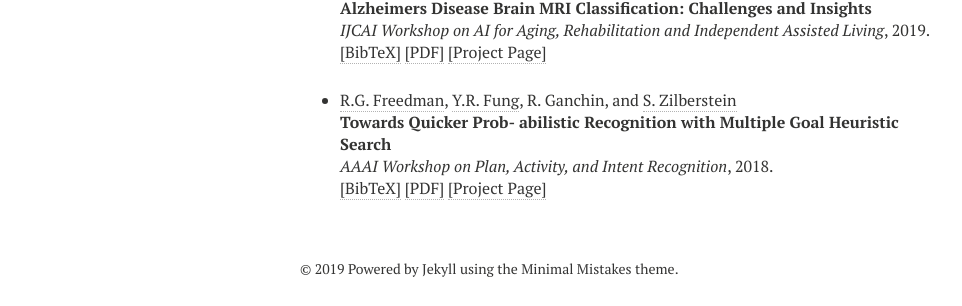
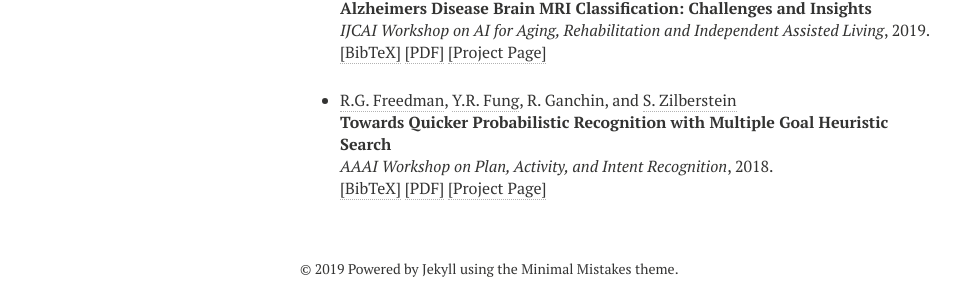
Before and after one commit to yrf1/yrf1.github.io, a Jekyll site: the page built from publications.md, in a window 1280 px wide. Shown: the part 646-952 px from the top of the page, without its empty margins (20-982 px from the left). Built offline with Jekyll 4.4.1, drawn with Linux system fonts in a browser that asks for light colours; nearby versions of some CDN libraries.

Commit message:
more updates to webpage links

```diff
--- a/_layouts/publications.html
+++ b/_layouts/publications.html
@@ -155,7 +155,7 @@
 2019.
 <br />
 <a href="javascript:toggleBibtex('Maninis2018b')">[BibTeX]</a>
-<a href="https://arxiv.org/abs/1711.09081" target="_blank">[PDF]</a> <a href="http://www.vision.ee.ethz.ch/~cvlsegmentation/dextr/"  target="_blank">
+<a href="https://arxiv.org/abs/1906.04231" target="_blank">[PDF]</a> <a href="http://www.vision.ee.ethz.ch/~cvlsegmentation/dextr/"  target="_blank">
 [Project Page]</a>
 </p>
 <div id="bib_Maninis2018b" class="bibtex noshow">
@@ -172,12 +172,12 @@
 
 <li ><p>
 <a href="http://www.vision.ee.ethz.ch/~kmaninis" target="_blank">R.G. Freedman</a>, <a href="https://sergicaelles.com/" target="_blank">Y.R. Fung</a>, R. Ganchin, and <a href="http://www.vision.ee.ethz.ch/members/get_member.cgi?id=1" target="_blank">S. Zilberstein</a>
-<br><b>Towards Quicker Prob- abilistic Recognition with Multiple Goal Heuristic Search</b><br>
+<br><b>Towards Quicker Probabilistic Recognition with Multiple Goal Heuristic Search</b><br>
 <i>AAAI Workshop on Plan, Activity, and Intent Recognition</i>,
 2018.
 <br />
 <a href="javascript:toggleBibtex('Maninis2018b')">[BibTeX]</a>
-<a href="https://arxiv.org/abs/1711.09081" target="_blank">[PDF]</a> <a href="http://www.vision.ee.ethz.ch/~cvlsegmentation/dextr/"  target="_blank">
+<a href="https://aaai.org/ocs/index.php/WS/AAAIW18/paper/view/17402" target="_blank">[PDF]</a> <a href="http://www.vision.ee.ethz.ch/~cvlsegmentation/dextr/"  target="_blank">
 [Project Page]</a>
 </p>
 <div id="bib_Maninis2018b" class="bibtex noshow">
```
